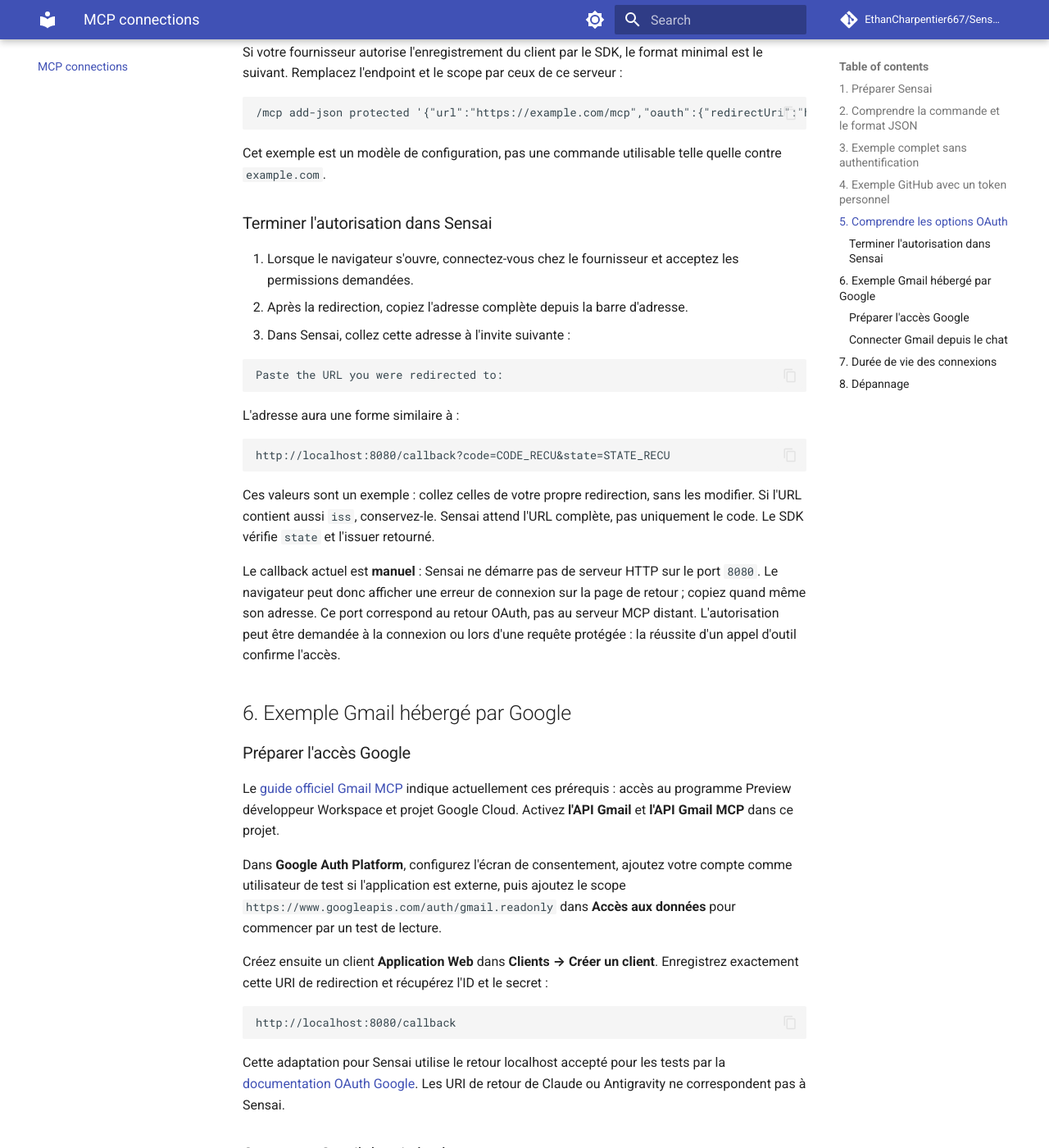
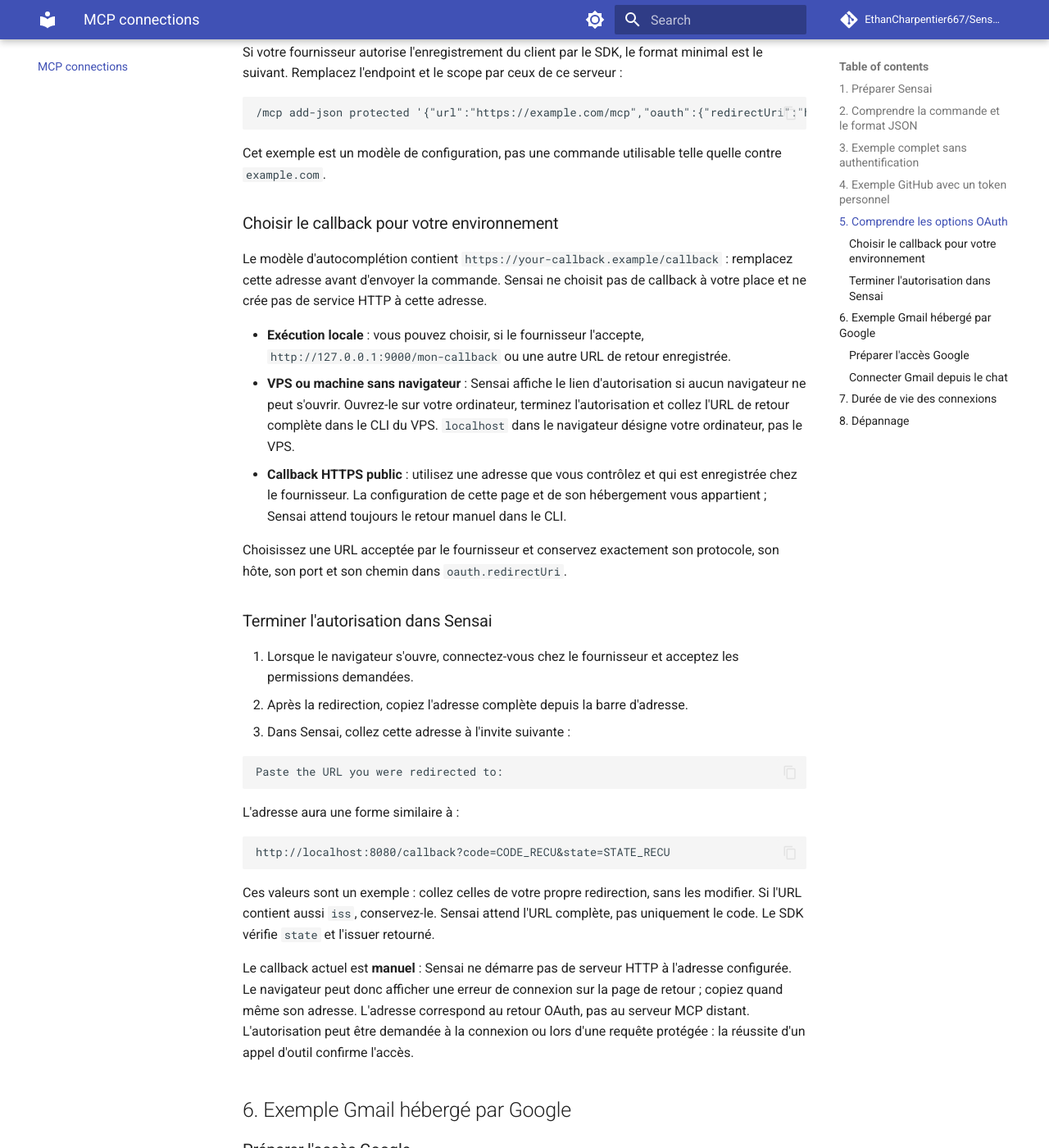
Before and after one commit to EthanCharpentier667/SenseiUwuMirror, an MkDocs documentation site: the page built from docs/mcp-server.md, in a window 1280 px wide and 1400 px high, scrolled down 4135 px. Shown: the whole window at 82% size. Built offline with MkDocs 1.6.1 and Material for MkDocs 9.7.7, drawn with Linux system fonts in a browser that asks for light colours; comment, search, counter and statistics services are not loaded; some of the changed text lies outside the part shown.

Commit message:
feat(mcp): enhance OAuth configuration and callback handling in documentation and code

```diff
--- a/docs/mcp-server.md
+++ b/docs/mcp-server.md
@@ -150,7 +150,7 @@
 
 | Champ dans `oauth` | Utilisation actuelle |
 | --- | --- |
-| `redirectUri` | URL de retour après autorisation. Valeur par défaut : `http://localhost:8080/callback`. Doit correspondre à celle enregistrée chez le fournisseur. |
+| `redirectUri` | URL de callback obligatoire, choisie selon votre environnement. Aucune valeur par défaut. Doit correspondre exactement à celle enregistrée chez le fournisseur. |
 | `scope` | Permissions demandées, sous forme d'une chaîne. Séparez plusieurs scopes par un espace. Facultatif ; les valeurs dépendent du fournisseur. |
 | `clientId` | Identifiant d'une application OAuth préenregistrée. Facultatif si le serveur permet l'enregistrement géré par le SDK. |
 | `clientSecret` | Secret de cette application, si nécessaire. Exige `clientId`. |
@@ -172,6 +172,25 @@
 Cet exemple est un modèle de configuration, pas une commande utilisable telle
 quelle contre `example.com`.
 
+### Choisir le callback pour votre environnement
+
+Le modèle d'autocomplétion contient `https://your-callback.example/callback` :
+remplacez cette adresse avant d'envoyer la commande. Sensai ne choisit pas de
+callback à votre place et ne crée pas de service HTTP à cette adresse.
+
+- **Exécution locale** : vous pouvez choisir, si le fournisseur l'accepte,
+  `http://127.0.0.1:9000/mon-callback` ou une autre URL de retour enregistrée.
+- **VPS ou machine sans navigateur** : Sensai affiche le lien d'autorisation si
+  aucun navigateur ne peut s'ouvrir. Ouvrez-le sur votre ordinateur, terminez
+  l'autorisation et collez l'URL de retour complète dans le CLI du VPS.
+  `localhost` dans le navigateur désigne votre ordinateur, pas le VPS.
+- **Callback HTTPS public** : utilisez une adresse que vous contrôlez et qui est
+  enregistrée chez le fournisseur. La configuration de cette page et de son
+  hébergement vous appartient ; Sensai attend toujours le retour manuel dans le CLI.
+
+Choisissez une URL acceptée par le fournisseur et conservez exactement son
+protocole, son hôte, son port et son chemin dans `oauth.redirectUri`.
+
 ### Terminer l'autorisation dans Sensai
 
 1. Lorsque le navigateur s'ouvre, connectez-vous chez le fournisseur et acceptez les permissions demandées.
@@ -192,9 +211,9 @@
 modifier. Si l'URL contient aussi `iss`, conservez-le. Sensai attend l'URL complète,
 pas uniquement le code. Le SDK vérifie `state` et l'issuer retourné.
 
-Le callback actuel est **manuel** : Sensai ne démarre pas de serveur HTTP sur le
-port `8080`. Le navigateur peut donc afficher une erreur de connexion sur la page
-de retour ; copiez quand même son adresse. Ce port correspond au retour OAuth,
+Le callback actuel est **manuel** : Sensai ne démarre pas de serveur HTTP à
+l'adresse configurée. Le navigateur peut donc afficher une erreur de connexion sur la page
+de retour ; copiez quand même son adresse. L'adresse correspond au retour OAuth,
 pas au serveur MCP distant. L'autorisation peut être demandée à la connexion ou
 lors d'une requête protégée : la réussite d'un appel d'outil confirme l'accès.
 
@@ -280,7 +299,7 @@
 | `MCP tool names conflict ...` | Les noms d'outils entrent en conflit. Choisissez un ensemble d'outils différent côté serveur ou ouvrez une nouvelle session. |
 | HTTP `401` / `403` | Vérifiez le mode d'authentification, les permissions du compte et la validité du token. Pour Gmail, vérifiez aussi les API activées et l'accès au programme Preview. |
 | Google affiche `redirect_uri_mismatch` | Enregistrez exactement le `redirectUri` du JSON dans le client OAuth Google : même protocole, hôte, port et chemin. |
-| `Could not open the browser ...` | Exécutez Sensai dans une session où un navigateur peut être lancé. Le parcours actuel nécessite une interaction utilisateur. |
+| OAuth exige `redirectUri` | Ajoutez une URL de callback adaptée à votre environnement et enregistrée chez le fournisseur. |
 | Page localhost inaccessible après autorisation | Attendu avec le callback manuel : copiez l'URL complète depuis la barre d'adresse et collez-la dans Sensai. |
 | `OAuth authorization was refused or failed ...` | Recommencez l'autorisation et vérifiez que le compte peut accéder à l'application. |
 | Le callback doit contenir un `code` et un `state` | Collez l'URL complète de la dernière tentative, pas le code seul. Ne modifiez pas les paramètres. |
```
Also changed, not shown: 7 other files.
